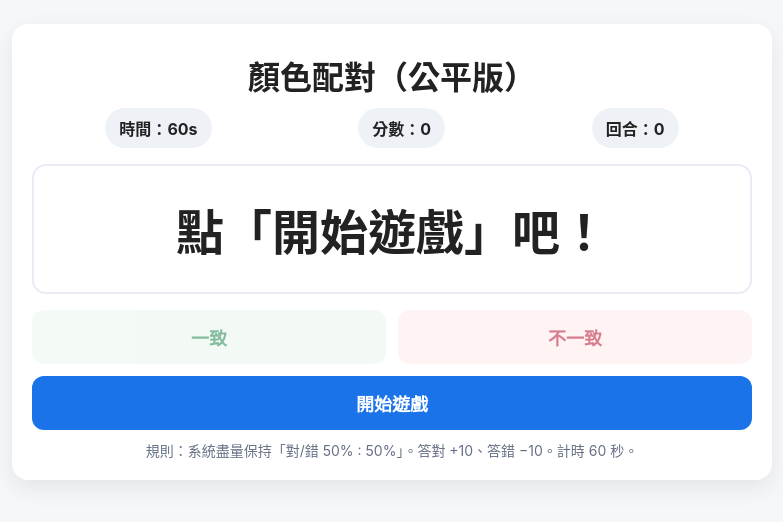
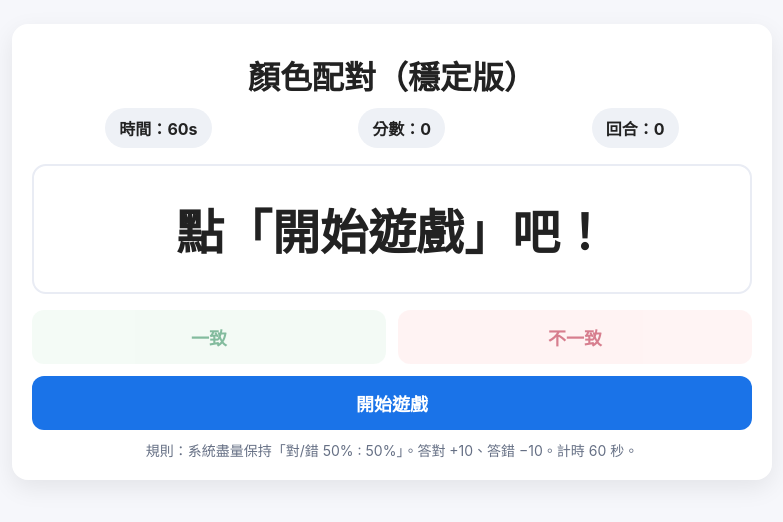
Before and after one commit to jjjhon-eng/Color-match, a plain HTML site: page index.html in a window 1280 px wide. Shown: the part 148-670 px from the top of the page, without its empty margins (248-1031 px from the left). Drawn offline with Linux system fonts and the light colour scheme.

Commit message:
Update index.html

```diff
--- a/index.html
+++ b/index.html
@@ -5,32 +5,44 @@
   <meta name="viewport"
         content="width=device-width, initial-scale=1, maximum-scale=1, minimum-scale=1,
                  user-scalable=no, viewport-fit=cover" />
-  <title>顏色配對（公平版）</title>
+  <title>顏色配對（穩定版）</title>
   <style>
-    :root { --bg:#f6f7fb; --card:#fff; --border:#e9ecf4; --muted:#667085; }
-
-    /* ① 鎖定頁面：不滾動、不回彈 */
-    html, body {
-      height: 100%;
-      overflow: hidden;           /* 不顯示捲軸 */
-      overscroll-behavior: none;  /* 禁止拉扯回彈 */
-      -webkit-text-size-adjust: 100%;
+    :root{
+      --bg:#f6f7fb; --card:#fff; --border:#e9ecf4; --muted:#667085;
+      /* JS 會設置 --vh = 真實視口高度(px)；備用 100svh/100dvh */
+      --vh: 100svh;
     }
 
+    /* ① 完全鎖定頁面與高度 */
+    html, body{
+      margin:0;
+      padding:0;
+      overflow:hidden;             /* 不顯示捲軸 */
+      overscroll-behavior:none;    /* 禁止回彈 */
+      -webkit-text-size-adjust:100%;
+      height:100dvh;               /* 新版瀏覽器的穩定視口 */
+      height:var(--vh);            /* 舊版由 JS 注入真實值 */
+    }
+
+    *{ -webkit-tap-highlight-color: transparent; }
     body{
-      margin:0; background:var(--bg); color:#222;
-      font-family:-apple-system,BlinkMacSystemFont,"Segoe UI",Roboto,
-                   "PingFang TC","Microsoft JhengHei","Noto Sans CJK TC",Arial,sans-serif;
-      display:flex; align-items:center; justify-content:center; min-height:100vh;
-      position: fixed; inset: 0;  /* iOS 防橡皮筋捲動 */
-      touch-action: none;         /* 禁一切觸控滾動手勢 */
+      background:var(--bg); color:#222;
+      font-family:-apple-system,BlinkMacSystemFont,"PingFang TC","Microsoft JhengHei",
+                   "Segoe UI",Roboto,Arial,sans-serif;
+      display:flex; align-items:center; justify-content:center;
+      /* 用固定定位撐滿，全局禁止觸控滾動 */
+      position:fixed; inset:0;
+      touch-action:none;
       -webkit-user-select:none; user-select:none;
     }
 
     .app{
-      width:min(720px,95vw); background:var(--card); border-radius:16px;
+      width:min(720px,95vw);
+      background:var(--card);
+      border-radius:16px;
       box-shadow:0 8px 24px rgba(0,0,0,.08);
-      padding:20px; text-align:center;
+      padding:20px;
+      text-align:center;
     }
     h1{ margin:8px 0 10px; }
     .stats{ display:flex; justify-content:space-around; margin:8px 0 16px; }
@@ -42,8 +54,9 @@
       flex:1; border:0; border-radius:12px; padding:14px 16px;
       font-size:18px; font-weight:800; cursor:pointer;
     }
+    button:focus{ outline:none; }
     .yes{ background:#e9f7ed; color:#0a7a3f; }
-    .no{  background:#ffe9e9; color:#b00020; }
+    .no { background:#ffe9e9; color:#b00020; }
     .start{ background:#1a73e8; color:#fff; margin-top:12px; width:100%; }
     .tip{ margin-top:10px; color:var(--muted); font-size:14px; }
     .disabled{ opacity:.5; pointer-events:none; }
@@ -51,7 +64,7 @@
 </head>
 <body>
   <div class="app">
-    <h1>顏色配對（公平版）</h1>
+    <h1>顏色配對（穩定版）</h1>
     <div class="stats">
       <div class="pill">時間：<span id="time">60</span>s</div>
       <div class="pill">分數：<span id="score">0</span></div>
@@ -72,16 +85,28 @@
   </div>
 
 <script>
-  // —— 顏色（不含黃色）——
+  /* —— 0) 設置穩定視口高度，避免地址欄收起/展開引起躍動 —— */
+  function setVH() {
+    // 取實際可視高度（包含 iOS 安全區適配）
+    const h = Math.max(window.innerHeight, document.documentElement.clientHeight);
+    document.documentElement.style.setProperty('--vh', h + 'px');
+    window.scrollTo(0,0);
+  }
+  setVH();
+  window.addEventListener('resize', setVH);
+  window.addEventListener('orientationchange', setVH);
+
+  /* —— 1) 顏色資料（無黃色） —— */
   const WORDS = ['紅色','藍色','綠色','黑色','紫色','橙色'];
   const keyFromText = { '紅色':'red','藍色':'blue','綠色':'green','黑色':'black','紫色':'purple','橙色':'orange' };
   const colorKeys = Object.values(keyFromText);
   const cssMap = { red:'red', blue:'royalblue', green:'seagreen', black:'#111', purple:'rebeccapurple', orange:'orange' };
 
+  /* —— 2) 狀態 —— */
   let running=false, score=0, round=0, timeLeft=60, timer=null;
   let correctAnswer=null, matchCount=0, mismatchCount=0;
 
-  // DOM
+  /* —— 3) DOM —— */
   const wordEl  = document.getElementById('word');
   const timeEl  = document.getElementById('time');
   const scoreEl = document.getElementById('score');
@@ -94,7 +119,7 @@
   const revMap = Object.fromEntries(Object.entries(keyFromText).map(([cn,en]) => [en, cn]));
   const enablePlay = en => [btnYes, btnNo].forEach(b => b.classList.toggle('disabled', !en));
 
-  // 50/50 決策
+  /* —— 4) 50/50 決策 —— */
   function nextShouldMatch(){
     if (matchCount > mismatchCount) return false;
     if (mismatchCount > matchCount) return true;
@@ -151,17 +176,17 @@
   btnYes.addEventListener('click', () => answer(true));
   btnNo .addEventListener('click', () => answer(false));
 
-  // —— 防縮放（雙擊/手勢）——
+  /* —— 5) 防縮放與滾動（多重保險）—— */
   let lastTouchEnd = 0;
   document.addEventListener('touchend', e => {
     const now = Date.now();
-    if (now - lastTouchEnd <= 300) e.preventDefault();
+    if (now - lastTouchEnd <= 300) e.preventDefault();  // 禁雙擊放大
     lastTouchEnd = now;
   }, {passive:false});
   document.addEventListener('dblclick', e => e.preventDefault(), {passive:false});
-  document.addEventListener('gesturestart', e => e.preventDefault());
+  document.addEventListener('gesturestart', e => e.preventDefault()); // 禁兩指縮放
 
-  // —— 多重保險：鎖定滾動與回彈 —— //
+  // 完全禁止滾動/回彈
   window.scrollTo(0,0);
   window.addEventListener('scroll', () => window.scrollTo(0,0), {passive:false});
   document.addEventListener('touchmove', e => e.preventDefault(), {passive:false});
```
